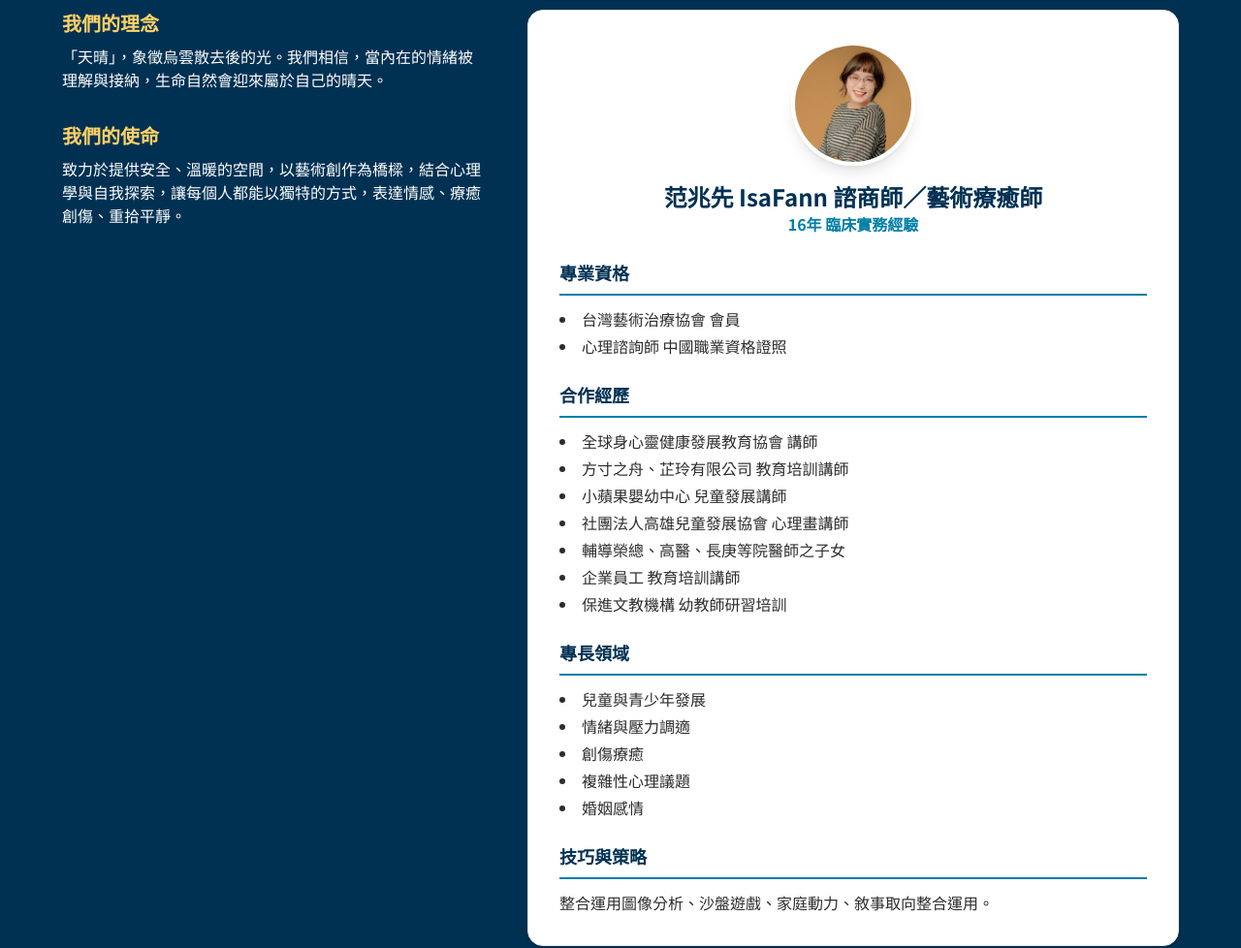
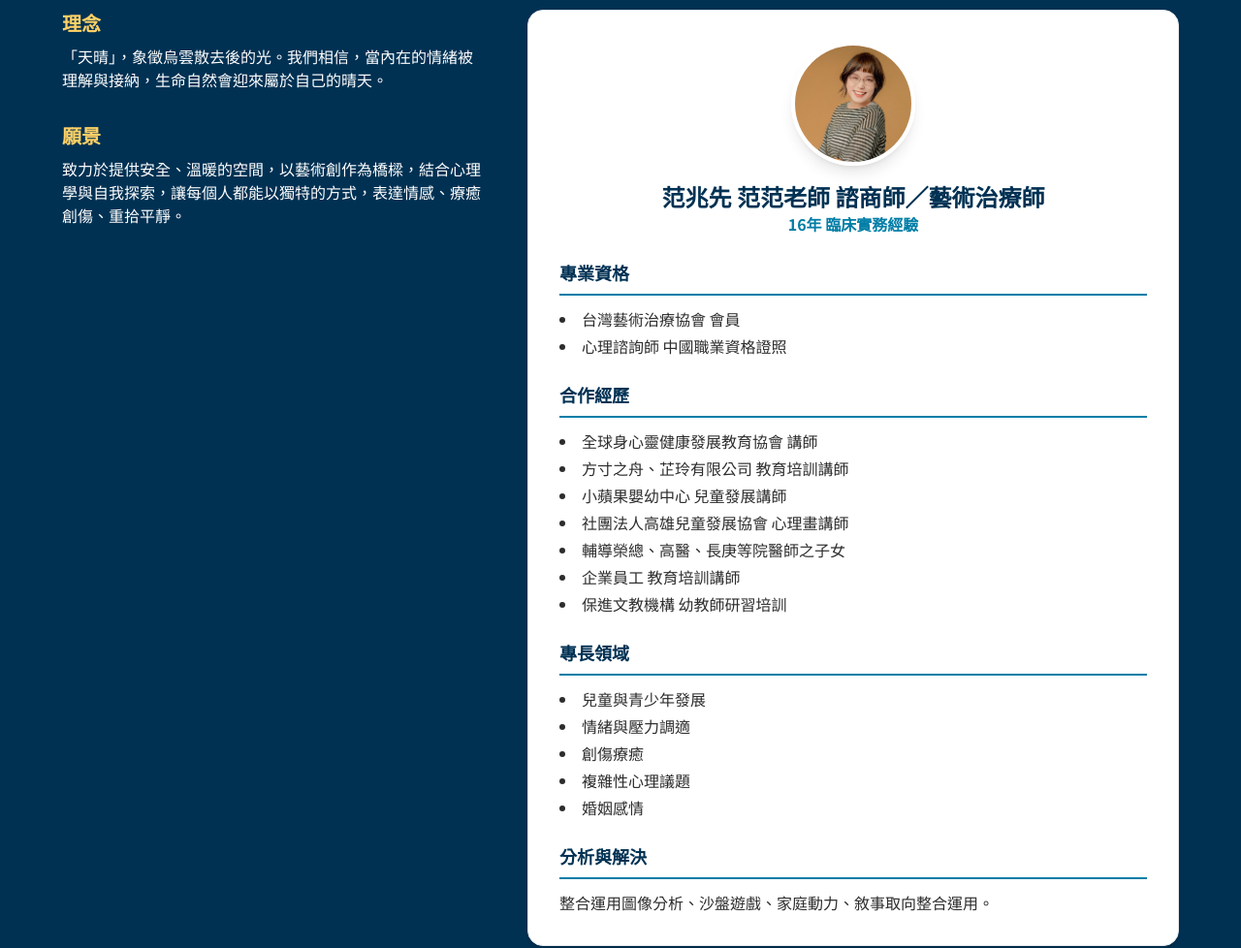
Before and after one commit to isafann54/isafann54.github.io, a plain HTML site: page index.html in a window 1280 px wide. Shown: the part 1020-1998 px from the top of the page at 97% size. Drawn offline with nearby package versions, Linux system fonts and the light colour scheme.

Commit message:
Update index.html

```diff
--- a/index.html
+++ b/index.html
@@ -252,20 +252,20 @@
                 <div class="max-w-6xl mx-auto grid lg:grid-cols-5 gap-12 items-start">
                     <div class="lg:col-span-2 space-y-8">
                         <div>
-                            <h3 class="text-xl font-semibold mb-2 text-highlight-color" style="color: var(--color-highlight);">我們的理念</h3>
+                            <h3 class="text-xl font-semibold mb-2 text-highlight-color" style="color: var(--color-highlight);">理念</h3>
                             <p>「天晴」，象徵烏雲散去後的光。我們相信，當內在的情緒被理解與接納，生命自然會迎來屬於自己的晴天。</p>
                         </div>
                         <div>
-                            <h3 class="text-xl font-semibold mb-2 text-highlight-color" style="color: var(--color-highlight);">我們的使命</h3>
+                            <h3 class="text-xl font-semibold mb-2 text-highlight-color" style="color: var(--color-highlight);">願景</h3>
                             <p>致力於提供安全、溫暖的空間，以藝術創作為橋樑，結合心理學與自我探索，讓每個人都能以獨特的方式，表達情感、療癒創傷、重拾平靜。</p>
                         </div>
                     </div>
                     <div class="lg:col-span-3 card-bg-light p-8 rounded-2xl shadow-md border">
                         <div class="text-center mb-6">
                             <!-- 占位 諮商師 圖片 -->
-                            <img src="images/teacher.jpg" alt="范兆先 諮商師／藝術治療師" class="w-32 h-32 rounded-full mx-auto mb-4 object-cover border-4 border-white shadow-lg"
+                            <img src="images/teacher.jpg" alt="范兆先 范范老師 諮商師／藝術治療師" class="w-32 h-32 rounded-full mx-auto mb-4 object-cover border-4 border-white shadow-lg"
                                  onerror="this.src='https://placehold.co/128x128/007EA7/FFFFFF?text=諮商師'; this.onerror=null;">
-                            <h3 class="text-2xl font-bold">范兆先 IsaFann 諮商師／藝術療癒師</h3>
+                            <h3 class="text-2xl font-bold">范兆先 范范老師 諮商師／藝術治療師</h3>
                             <p class="font-semibold" style="color: var(--color-accent);">16年 臨床實務經驗</p>
                         </div>
 
@@ -301,7 +301,7 @@
                                 </ul>
                             </div>
                             <div>
-                                <h4 class="font-bold text-lg border-b-2 border-accent-color pb-2 mb-3">技巧與策略</h4>
+                                <h4 class="font-bold text-lg border-b-2 border-accent-color pb-2 mb-3">分析與解決</h4>
                                 <p>整合運用圖像分析、沙盤遊戲、家庭動力、敘事取向整合運用。</p>
                             </div>
                         </div>
@@ -395,7 +395,7 @@
                                  onerror="this.src='https://placehold.co/600x400/a2d2ff/333333?text=圖片載入失敗'; this.onerror=null;">
                         </div>
                         <div class="p-6 flex flex-col flex-grow">
-                            <h3 class="text-xl font-bold mb-3">✨ 實體課程夢的旅行奇遇記</h3>
+                            <h3 class="text-xl font-bold mb-3">✨ 實體課程-夢的旅行奇遇記</h3>
                             <p class="mb-4 flex-grow">點擊下方按鈕查看更多資訊。</p>
 							<!-- #可替換實體課程表單連結 -->
                             <a href="https://docs.google.com/forms/d/e/1FAIpQLSeRybTMGtXYJYb6bSBtqLx3I38sUBH-3iSqV_00TKbb-VLABA/viewform?usp=send_form" target="_blank" class="mt-auto block text-center w-full btn-primary font-semibold py-2 px-6 rounded-lg shadow-md hover:shadow-lg transition-all duration-300 transform hover:scale-105">立即報名</a>
```
